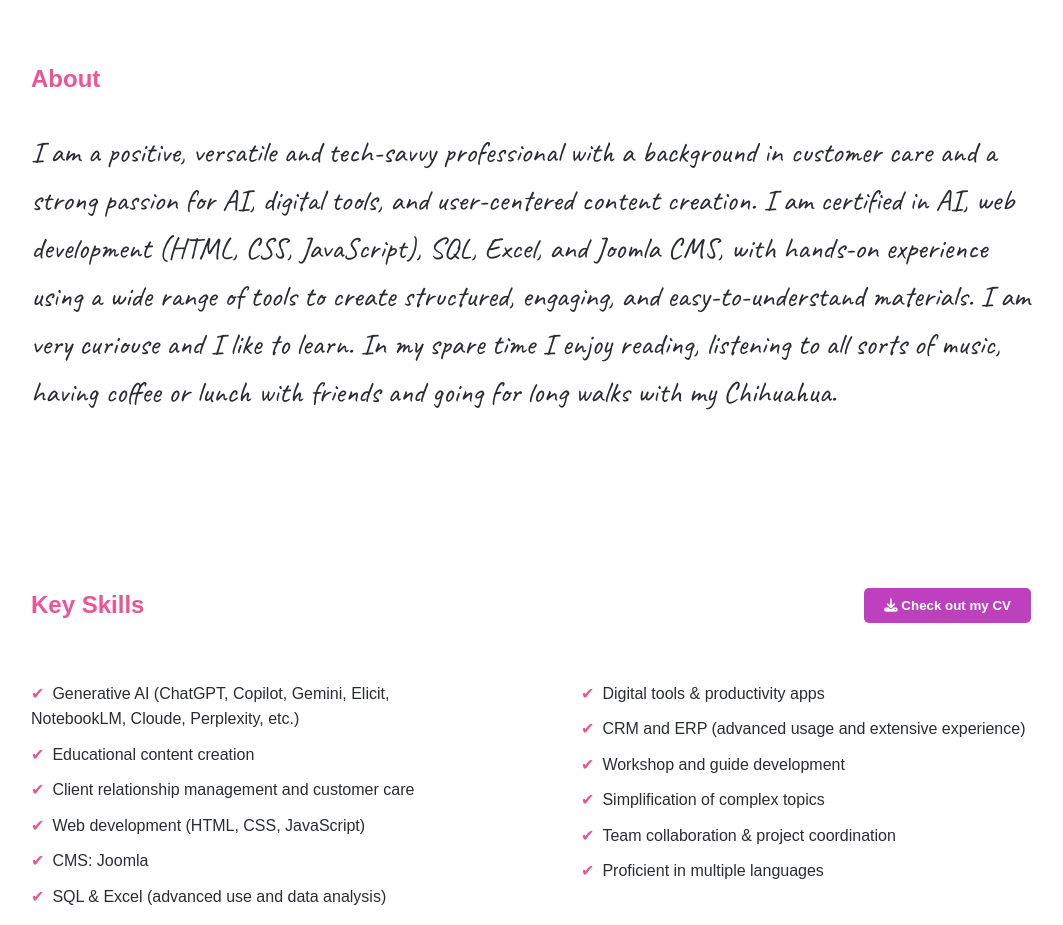
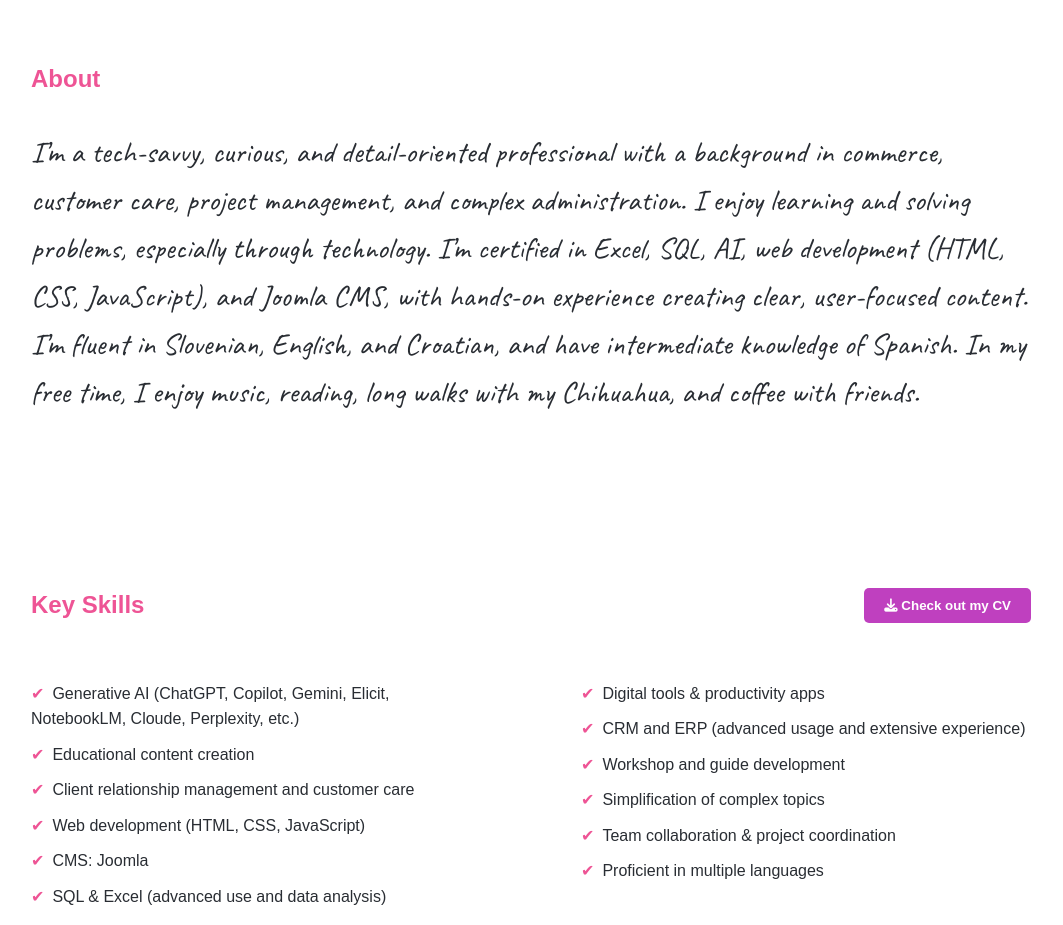
Before and after one commit to IvanaNaia/CV-website1, a plain HTML site: page index.html in a window 1280 px wide. Shown: the part 820-1745 px from the top of the page, without its empty margins (109-1172 px from the left). Drawn offline with Linux system fonts and the light colour scheme.

Commit message:
Update index.html
Update index.html

```diff
--- a/index.html
+++ b/index.html
@@ -27,7 +27,8 @@
 
   <section id="about">
     <h2>About</h2>
-    <p style="font-family: 'Caveat', cursive; font-size: 30px;">I am a positive, versatile and tech-savvy professional with a background in customer care and a strong passion for AI, digital tools, and user-centered content creation. I am certified in AI, web development (HTML, CSS, JavaScript), SQL, Excel, and Joomla CMS, with hands-on experience using a wide range of tools to create structured, engaging, and easy-to-understand materials. I am very curiouse and I like to learn. In my spare time I enjoy reading, listening to all sorts of music, having coffee or lunch with friends and going for long walks with my Chihuahua.</p>
+    <p style="font-family: 'Caveat', cursive; font-size: 30px;">I’m a tech-savvy, curious, and detail-oriented professional with a background in commerce, customer care, project management, and complex administration. I enjoy learning and solving problems, especially through technology. I’m certified in Excel, SQL, AI, web development (HTML, CSS, JavaScript), and Joomla CMS, with hands-on experience creating clear, user-focused content. I’m fluent in Slovenian, English, and Croatian, and have intermediate knowledge of Spanish. In my free time, I enjoy music, reading, long walks with my Chihuahua, and coffee with friends.
+    </p>
   </section>
 
   <section id="skills">
```
